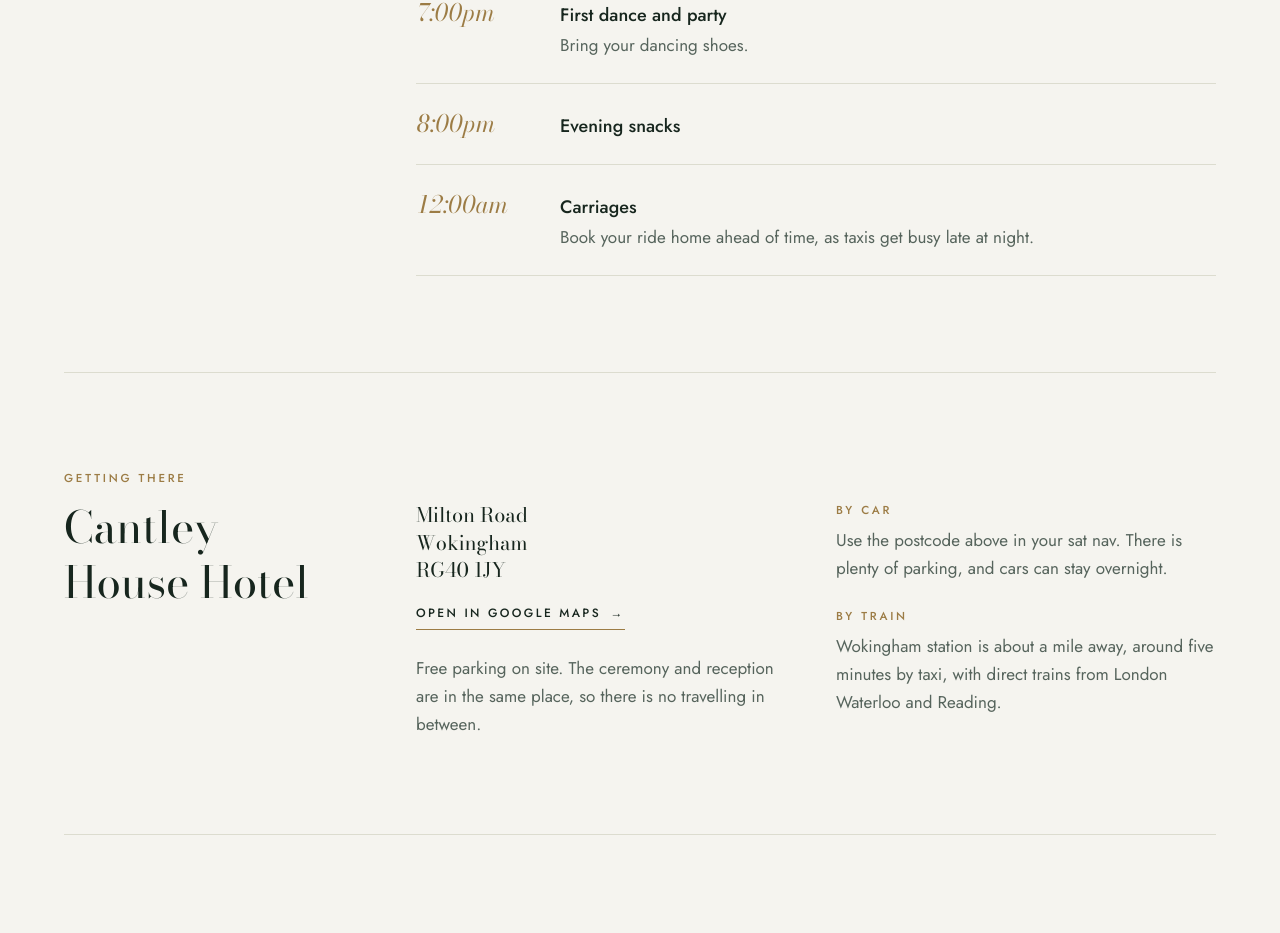
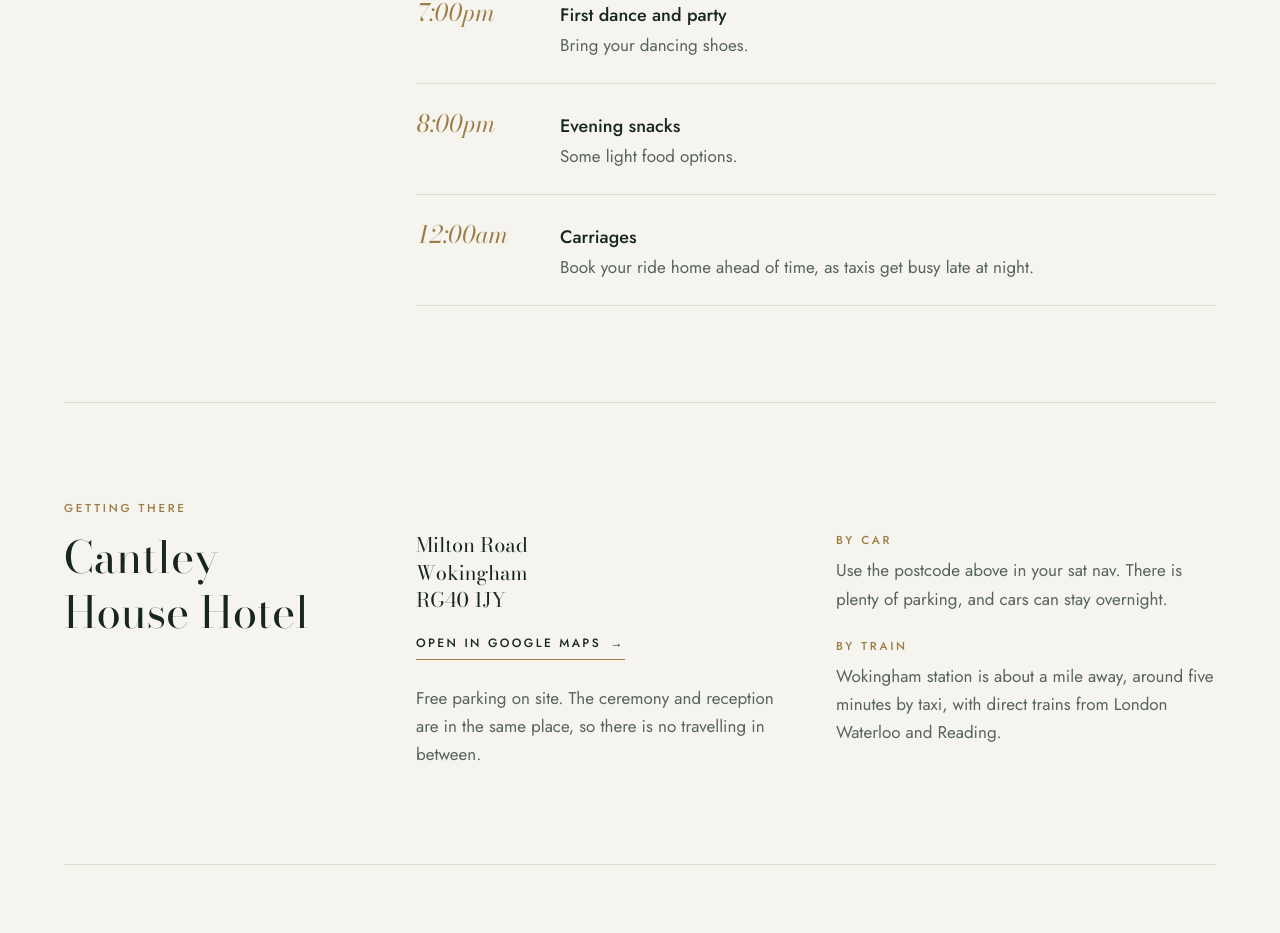
Before and after one commit to jamieharper0798/Apps, a React (Vite) app in the folder wedding/: page / in a window 1280 px wide. Shown: the part 1489-2422 px from the top of the page. Built offline with nearby package versions, Linux system fonts and the light colour scheme.

Commit message:
Describe the wedding evening snacks
Co-Authored-By: Claude Opus 5.5 <noreply@anthropic.com>
Claude-Session: https://claude.ai/code/session_01EmRaiQFBuzG894yJQhP3g3

```diff
--- a/wedding/src/wedding.ts
+++ b/wedding/src/wedding.ts
@@ -20,7 +20,7 @@ export const wedding = {
     { time: '1:45pm', title: 'Drinks and canapés', detail: 'Photos on the lawn, weather permitting.' },
     { time: '4:00pm', title: 'Dinner and speeches', detail: 'Tell us about dietary needs in your RSVP.' },
     { time: '7:00pm', title: 'First dance and party', detail: 'Bring your dancing shoes.' },
-    { time: '8:00pm', title: 'Evening snacks' },
+    { time: '8:00pm', title: 'Evening snacks', detail: 'Some light food options.' },
     { time: '12:00am', title: 'Carriages', detail: 'Book your ride home ahead of time, as taxis get busy late at night.' },
   ],
 
```
